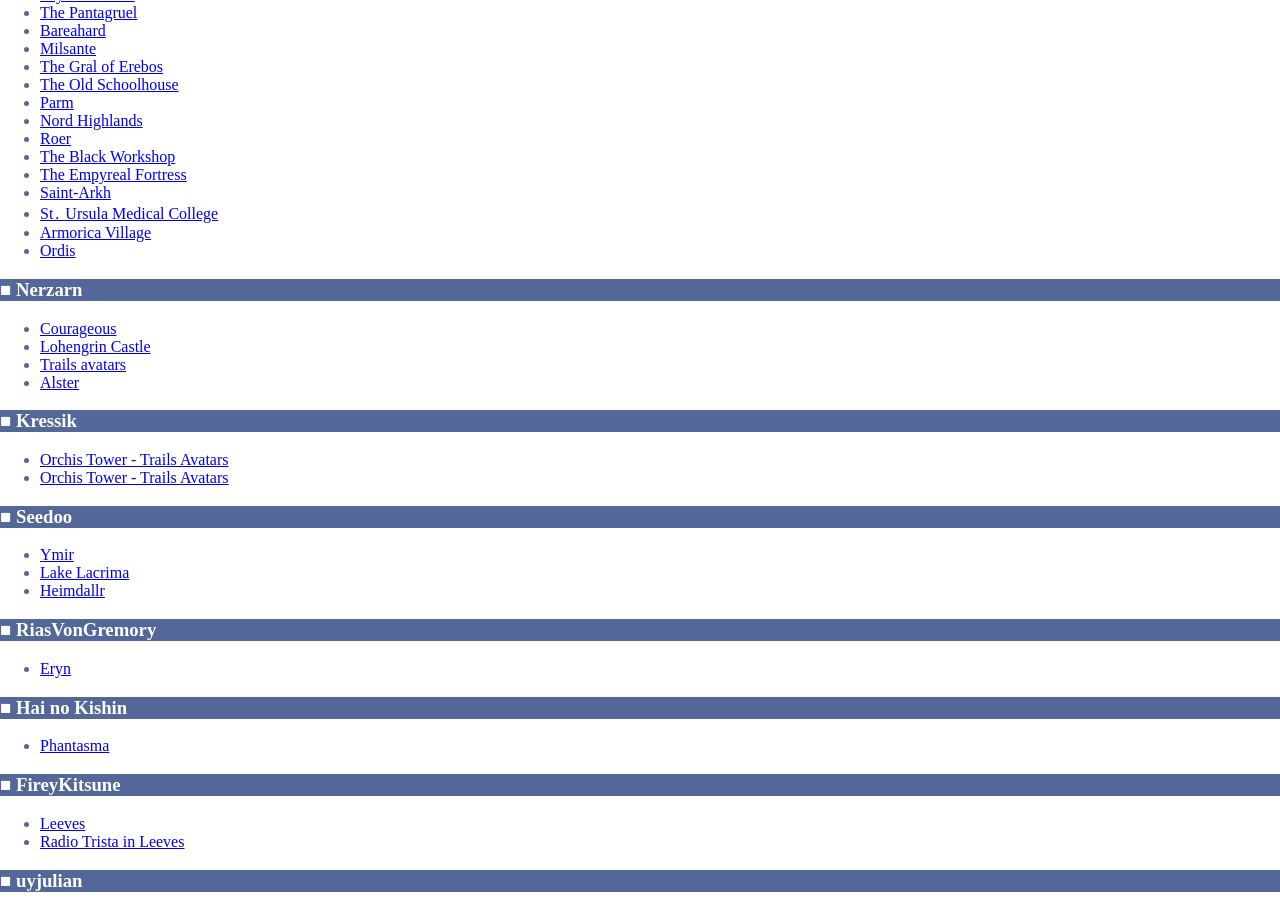
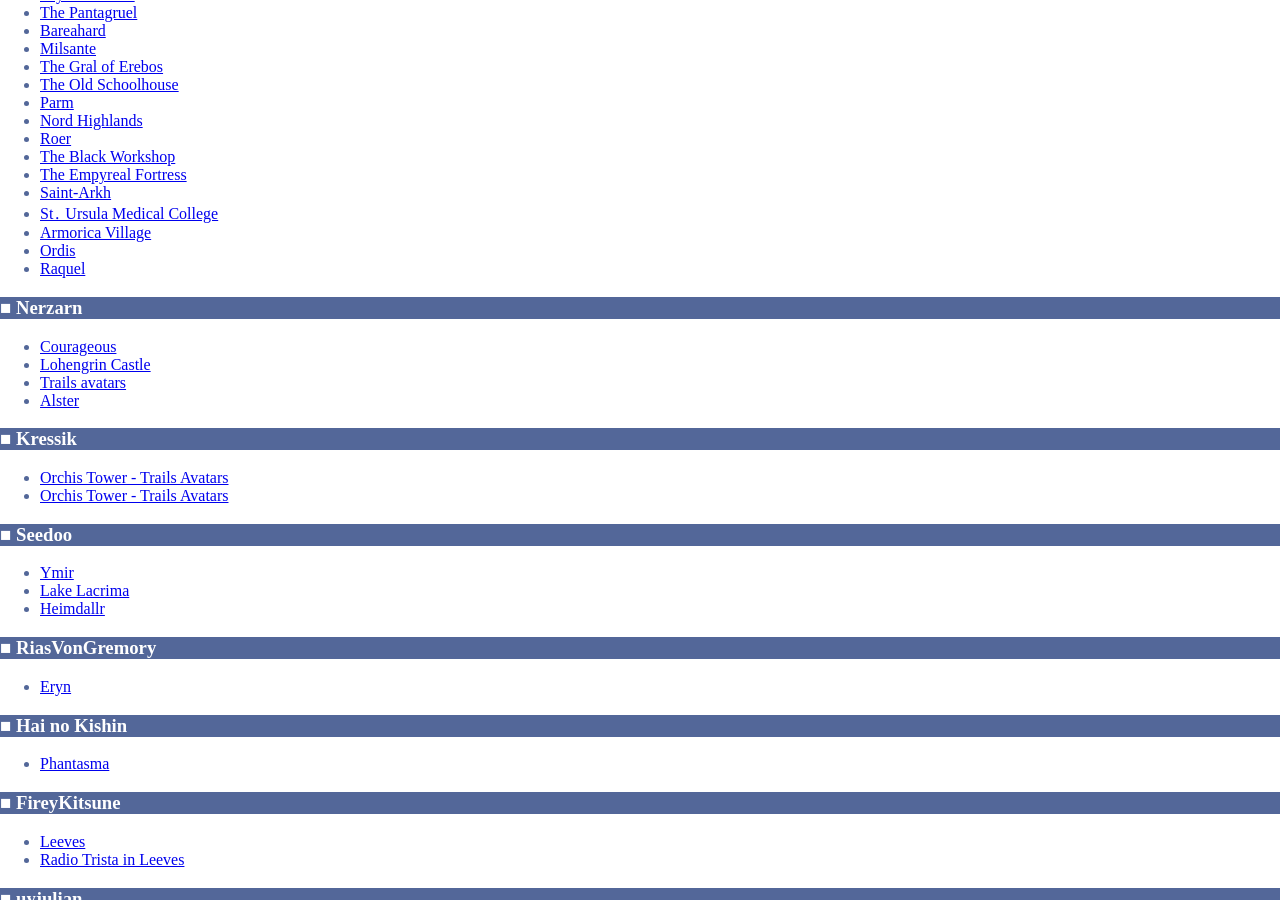
Before and after one commit to uyjulian/falcom-dumps, a Jekyll site: the page built from index.md, in a window 1280 px wide and 900 px high, scrolled down 586 px. Built offline with Jekyll 4.4.1, drawn with Linux system fonts in a browser that asks for light colours.

Commit message:
add Raquel

```diff
--- a/index.md
+++ b/index.md
@@ -41,6 +41,7 @@ If you have questions about usage of the models in a specific environment, sendi
 * [St․ Ursula Medical College](https://vrchat.com/home/launch?worldId=wrld_49e989b8-ec88-4cfc-a0dc-91b8364d814c)
 * [Armorica Village](https://vrchat.com/home/launch?worldId=wrld_449a0630-67e0-4bf6-a7c4-1139dd61b0ef)
 * [Ordis](https://vrchat.com/home/launch?worldId=wrld_ab631690-8caf-4a8d-a47e-098a9bf361eb)
+* [Raquel](https://vrchat.com/home/launch?worldId=wrld_da746b13-2184-4cbc-b038-511f78d27db4)
 
 
 ### Nerzarn
```
